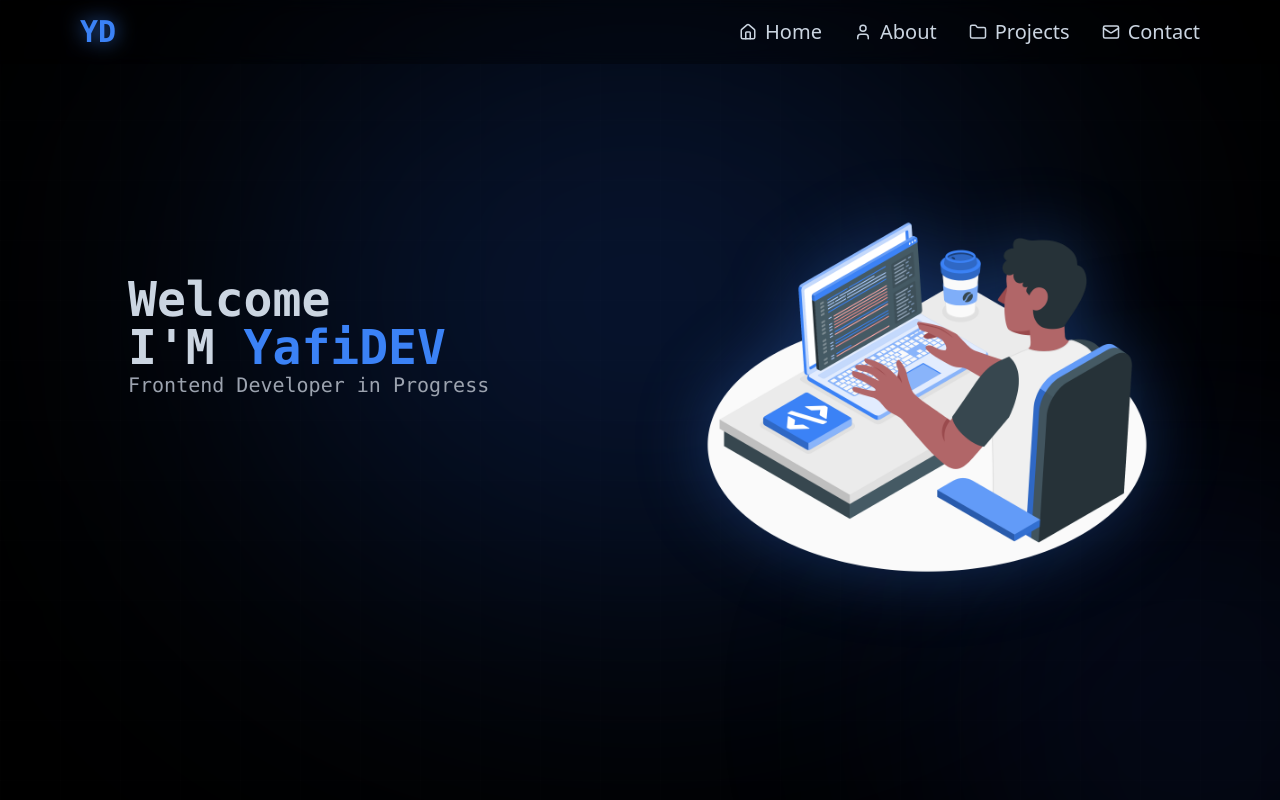
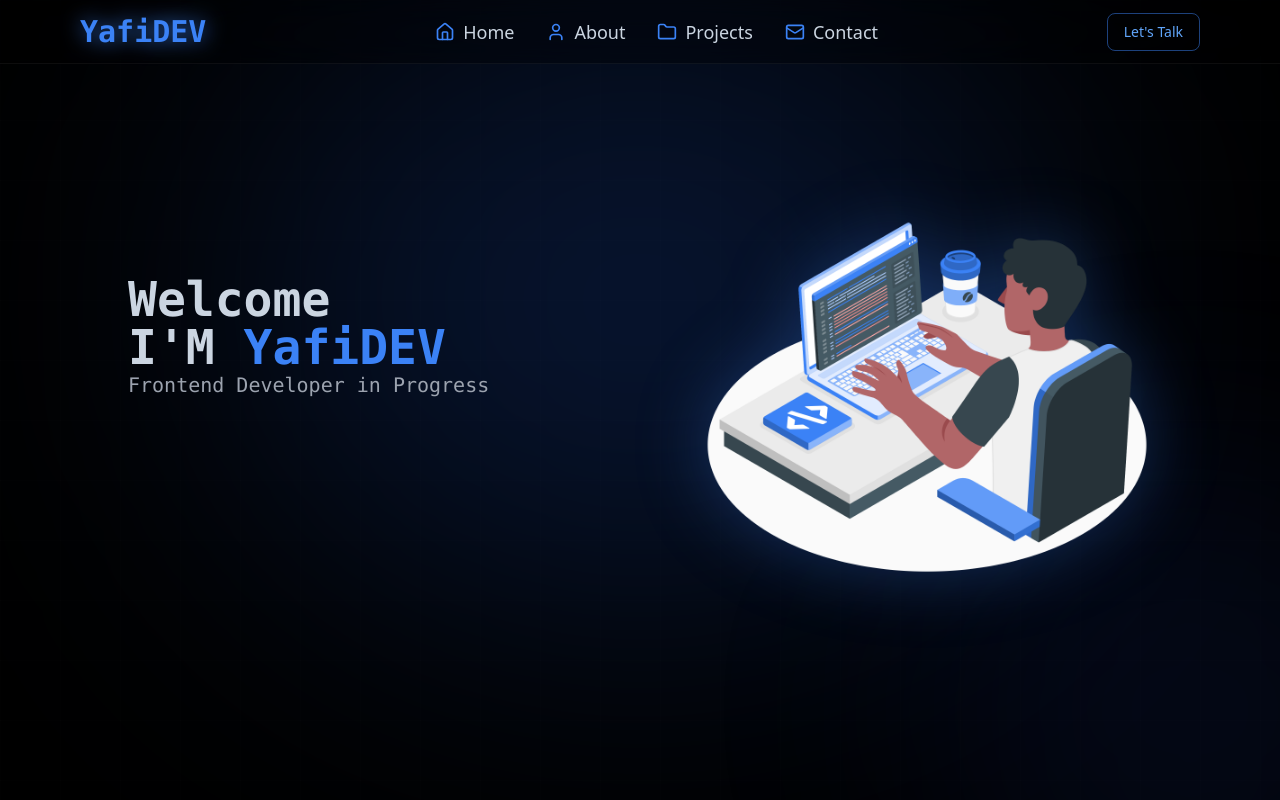
Before and after one commit to yafigian3-hue/portfolio-v2, a React (Vite) app: page / in a window 1280 px wide. Shown: the top 800 px of the page. Built offline with nearby package versions, Linux system fonts and the light colour scheme.

Commit message:
feat(ui): redesign responsive navbar

```diff
--- a/src/components/Navbar.tsx
+++ b/src/components/Navbar.tsx
@@ -1,24 +1,18 @@
-import { Home, User, Folder, Mail } from "lucide-react";
+import { Home, User, Folder, Mail, Menu, X } from "lucide-react";
 import { useEffect, useState } from "react";
-import { FaWhatsapp } from "react-icons/fa";
-import { SiGithub } from "react-icons/si";
 
 const navLinks = [
-  { name: "Home", icon: Home, href: "#" },
-  { name: "About", icon: User, href: "#About" },
-  { name: "Projects", icon: Folder, href: "#Projects" },
-  { name: "Contact", icon: Mail, href: "#Contact" },
+  { name: "Home", icon: Home, href: "#home" },
+  { name: "About", icon: User, href: "#about" },
+  { name: "Projects", icon: Folder, href: "#projects" },
+  { name: "Contact", icon: Mail, href: "#contact" },
 ];
 
 export default function Navbar() {
   const [open, setOpen] = useState(false);
 
   useEffect(() => {
-    if (open) {
-      document.body.style.overflow = "hidden";
-    } else {
-      document.body.style.overflow = "";
-    }
+    document.body.style.overflow = open ? "hidden" : "";
 
     return () => {
       document.body.style.overflow = "";
@@ -33,108 +27,100 @@ export default function Navbar() {
     };
 
     window.addEventListener("resize", handleResize);
-    return () => window.removeEventListener("resize", handleResize);
+
+    return () => {
+      window.removeEventListener("resize", handleResize);
+    };
   }, []);
 
   return (
     <>
       <header className="fixed top-0 z-40 w-full">
-        <nav className="mx-full flex h-16 max-w-full items-center justify-between px-10 md:px-20 inset-0 bg-black/30 backdrop-blur">
+        <nav className="flex h-16 items-center justify-between border-b border-white/5 bg-black/30 px-6 backdrop-blur-xl md:px-20">
+          {/* Logo */}
           <a
-            href="#"
-            className="text-3xl font-extrabold font-mono text-[#3B82F6] drop-shadow-[0_0_10px_rgba(59,130,246,0.8)] hover:text-[#478dff] transition-all duration-300"
+            href="#home"
+            className="font-mono text-2xl font-extrabold text-[#3B82F6] drop-shadow-[0_0_10px_rgba(59,130,246,0.8)] transition-all duration-300 hover:text-[#478dff] md:text-3xl"
           >
-            YD
+            YafiDEV
           </a>
 
-          {/* Desktop nav */}
-          <ul className="hidden md:flex items-center gap-8">
+          {/* Desktop Navigation */}
+          <ul className="hidden items-center gap-8 md:flex">
             {navLinks.map(({ name, icon: Icon, href }) => (
               <li key={name}>
                 <a
                   href={href}
-                  className="group relative flex items-center gap-2 text-slate-300 text-xl hover:text-white"
+                  className="group relative flex items-center gap-2 text-lg text-slate-300 transition-colors duration-300 hover:text-white"
                 >
-                  <Icon size={18} />
-                  {name}
-                  <span className="absolute -bottom-1 left-0 h-[3px] w-0 rounded-sm bg-[#3B82F6] transition-all duration-300 group-hover:w-full shadow-[0_0_10px_#3B82F6,0_0_20px_#3B82F6]" />
+                  <Icon size={20} className="text-[#3B82F6]" />
+                  <span>{name}</span>
+
+                  <span className="absolute -bottom-2 left-0 h-[2px] w-0 rounded-full bg-[#3B82F6] shadow-[0_0_10px_#3B82F6] transition-all duration-300 group-hover:w-full" />
                 </a>
               </li>
             ))}
           </ul>
 
-          {/* Hamburger */}
+          {/* Desktop CTA */}
+          <a
+            href="#contact"
+            className="hidden rounded-lg border border-[#3B82F6]/50 px-4 py-2 text-sm font-medium text-[#60A5FA] transition-all duration-300 hover:border-[#3B82F6] hover:bg-[#3B82F6]/10 hover:text-white hover:shadow-[0_0_15px_rgba(59,130,246,0.25)] md:block"
+          >
+            Let's Talk
+          </a>
+
+          {/* Mobile Menu Button */}
           <button
-            className="md:hidden text-3xl text-slate-300 hover:text-white"
-            onClick={() => setOpen(true)}
-            aria-label="Open menu"
+            type="button"
+            className="rounded-lg p-2 text-slate-300 transition-colors duration-300 hover:bg-white/5 hover:text-white md:hidden"
+            onClick={() => setOpen((prev) => !prev)}
+            aria-label={open ? "Close menu" : "Open menu"}
+            aria-expanded={open}
           >
-            ☰
+            {open ? <X size={28} /> : <Menu size={28} />}
           </button>
         </nav>
       </header>
 
-      {/* MOBILE MENU (DI LUAR HEADER) */}
+      {/* Mobile Navigation */}
       <div
-        className={`fixed inset-0 z-50 md:hidden transition-transform duration-300
-        ${open ? "translate-x-0" : "translate-x-full"}`}
+        className={`fixed inset-x-0 top-16 z-30 md:hidden ${
+          open ? "pointer-events-auto" : "pointer-events-none"
+        }`}
       >
         {/* Overlay */}
         <div
-          className="absolute inset-0 bg-black/50 md:hidden"
+          className={`fixed inset-0 top-16 bg-black/50 backdrop-blur-sm transition-opacity duration-300 ${
+            open ? "opacity-100" : "opacity-0"
+          }`}
           onClick={() => setOpen(false)}
+          aria-hidden="true"
         />
 
-        {/* Menu panel */}
-        <aside className="absolute right-0 top-0 h-full w-1/2 bg-slate-900/95 p-6 backdrop-blur">
-          <button
-            className="absolute top-4 right-4 mb-6 px-5 text-3xl text-slate-300 hover:text-white"
-            onClick={() => setOpen(false)}
-          >
-            ☰
-          </button>
-
-          <ul className="space-y-6 mt-8 text-lg text-white">
+        {/* Menu Panel */}
+        <nav
+          className={`relative border-b border-[#3B82F6]/20 bg-black/30 px-6 py-6 shadow-[0_15px_40px_rgba(0,0,0,0.45)] backdrop-blur-xl transition-all duration-300 ${
+            open
+              ? "translate-y-0 opacity-100"
+              : "-translate-y-4 opacity-0"
+          }`}
+        >
+          <ul className="space-y-2">
             {navLinks.map(({ name, icon: Icon, href }) => (
               <li key={name}>
                 <a
                   href={href}
                   onClick={() => setOpen(false)}
-                  className="group relative flex items-center gap-3 text-slate-300 hover:text-white"
+                  className="flex items-center gap-4 rounded-lg px-4 py-3 text-lg text-slate-300 transition-all duration-300 hover:bg-[#3B82F6]/10 hover:text-white"
                 >
-                  <Icon size={18} />
+                  <Icon size={20} className="text-[#3B82F6]" />
                   <span>{name}</span>
-
-                  {/* underline */}
-                  <span className="absolute -bottom-1 left-0 h-[3px] w-0 rounded-sm bg-[#3B82F6] transition-all duration-300 group-hover:w-1/2 shadow-[0_0_10px_#3B82F6,0_0_20px_#3B82F6]" />
                 </a>
               </li>
             ))}
-
-            <div className="fixed bottom-5 left-0 right-0 p-4 text-center font-mono text-sm text-gray-600">
-              <p className="mt-1 opacity-80">
-                @2025 | MyReact. All rights reserved
-              </p>
-
-              <div className="flex justify-center mt-3 items-center gap-2 text-center">
-                <a
-                  href="https://wa.me/6283896738779"
-                  target="_blank"
-                  className="hover:text-[#25D366] transition-colors duration-300"
-                >
-                  <FaWhatsapp size={24} />
-                </a>
-                <a
-                  href="https://github.com/yafigian3-hue"
-                  target="_blank"
-                  className="hover:text-white transition-colors duration-300"
-                >
-                  <SiGithub size={24} />
-                </a>
-              </div>
-            </div>
           </ul>
-        </aside>
+        </nav>
       </div>
     </>
   );
```
